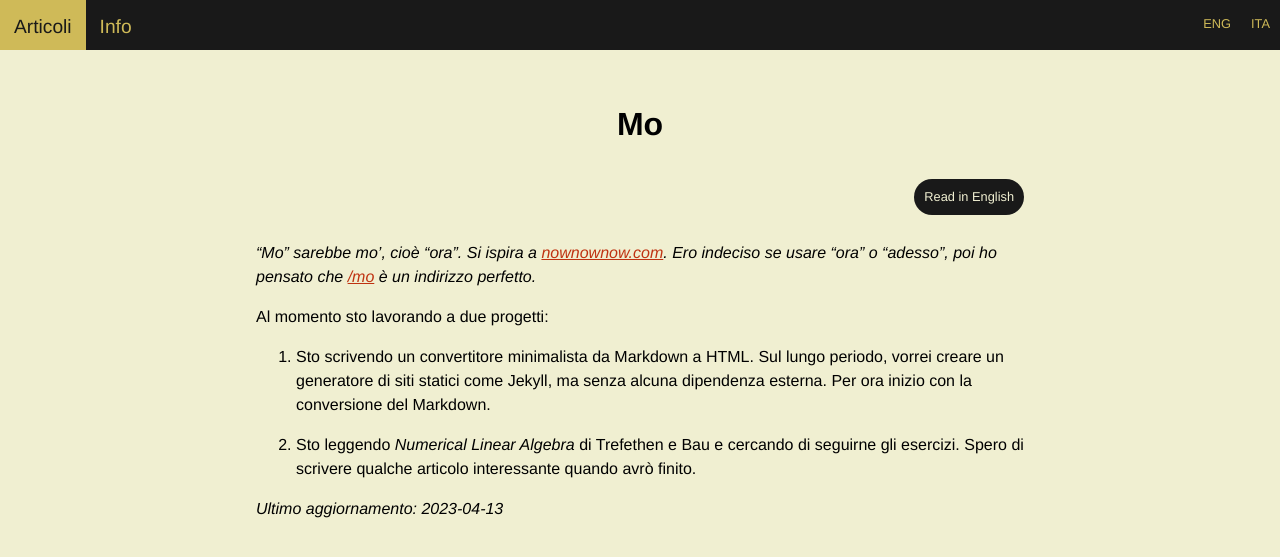
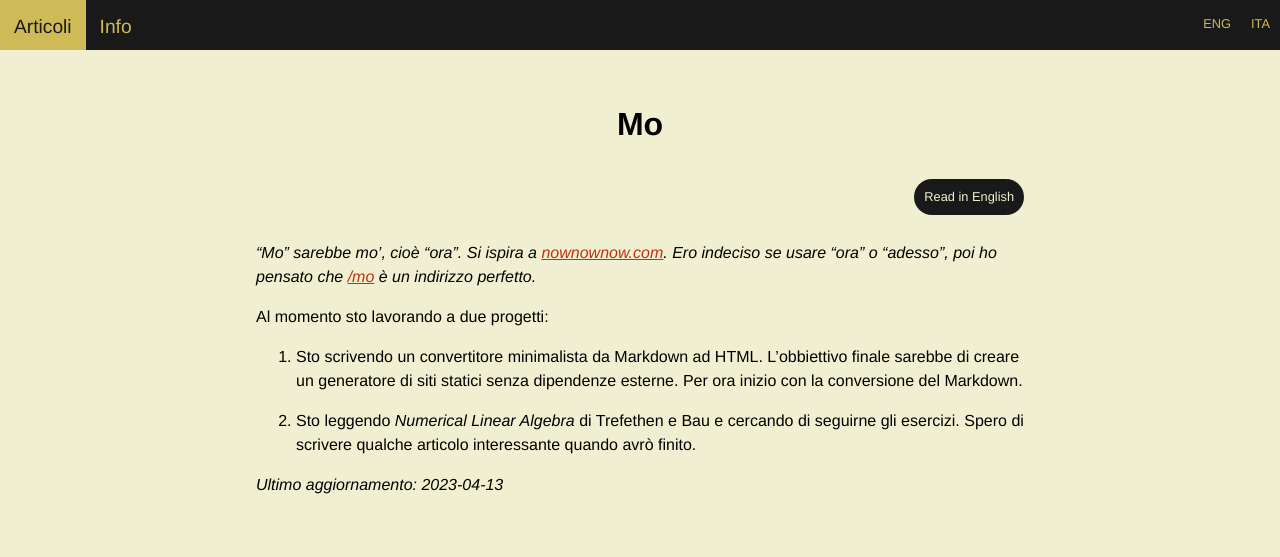
Before and after one commit to giorgiosav/giorgiosav.github.io, a Jekyll site: the page built from it/mo.md, in a window 1280 px wide. Shown: the top 557 px of the page. Built offline with Jekyll 4.4.1, drawn with Linux system fonts in a browser that asks for light colours.

Commit message:
piccola correzione di mo

```diff
--- a/it/_mo.md
+++ b/it/_mo.md
@@ -6,9 +6,9 @@ indirizzo perfetto._
 
 Al momento sto lavorando a due progetti:
 
-1. Sto scrivendo un convertitore minimalista da Markdown a HTML. Sul lungo periodo,
-   vorrei creare un generatore di siti statici come Jekyll, ma senza alcuna
-   dipendenza esterna. Per ora inizio con la conversione del Markdown.
+1. Sto scrivendo un convertitore minimalista da Markdown ad HTML. L'obbiettivo
+   finale sarebbe di creare un generatore di siti statici senza
+   dipendenze esterne. Per ora inizio con la conversione del Markdown.
 
 1. Sto leggendo _Numerical Linear Algebra_ di Trefethen e Bau e cercando di
    seguirne gli esercizi. Spero di scrivere qualche articolo interessante quando
```
Also changed, not shown: en/_now.md (+2 -2 lines).
